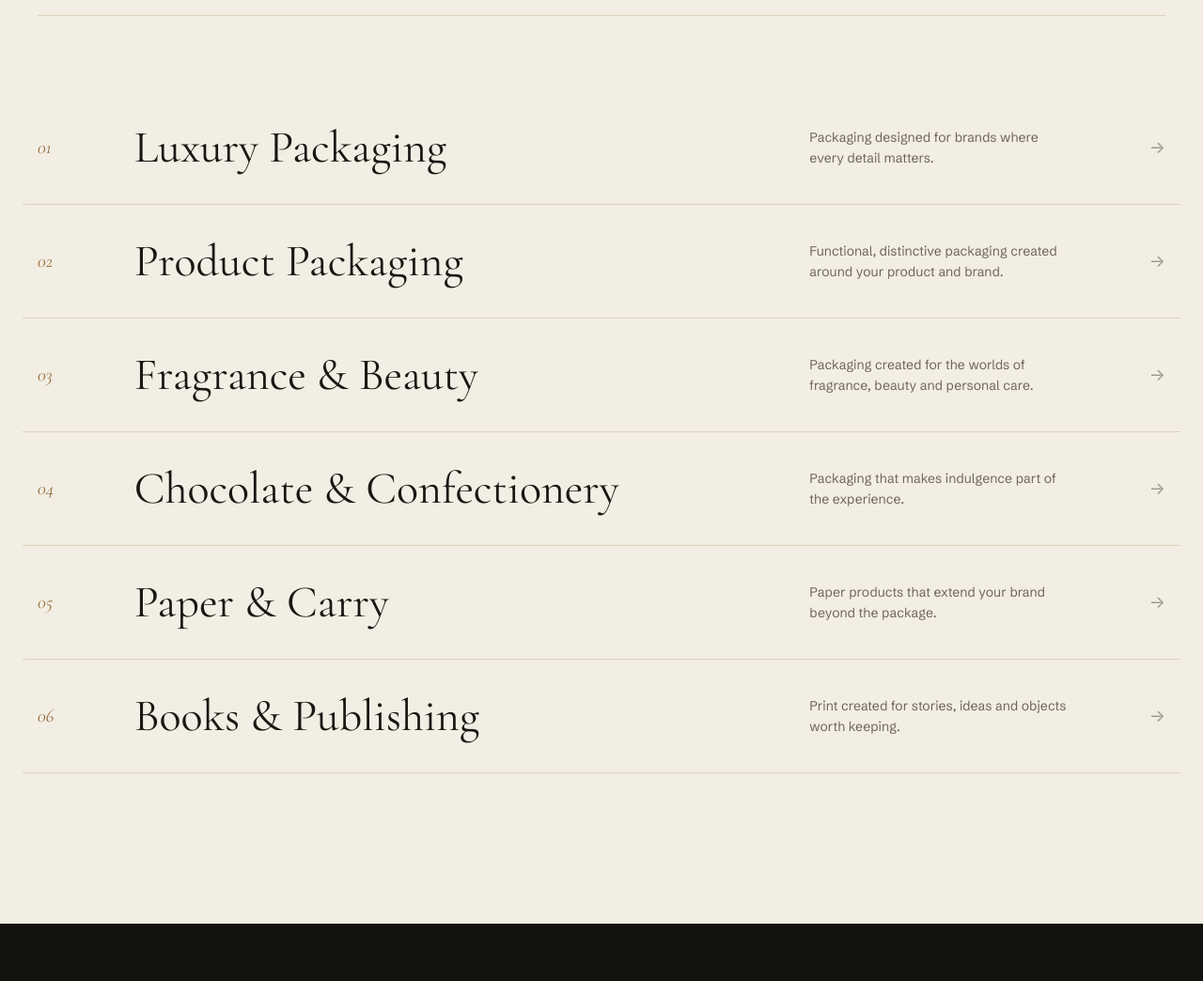
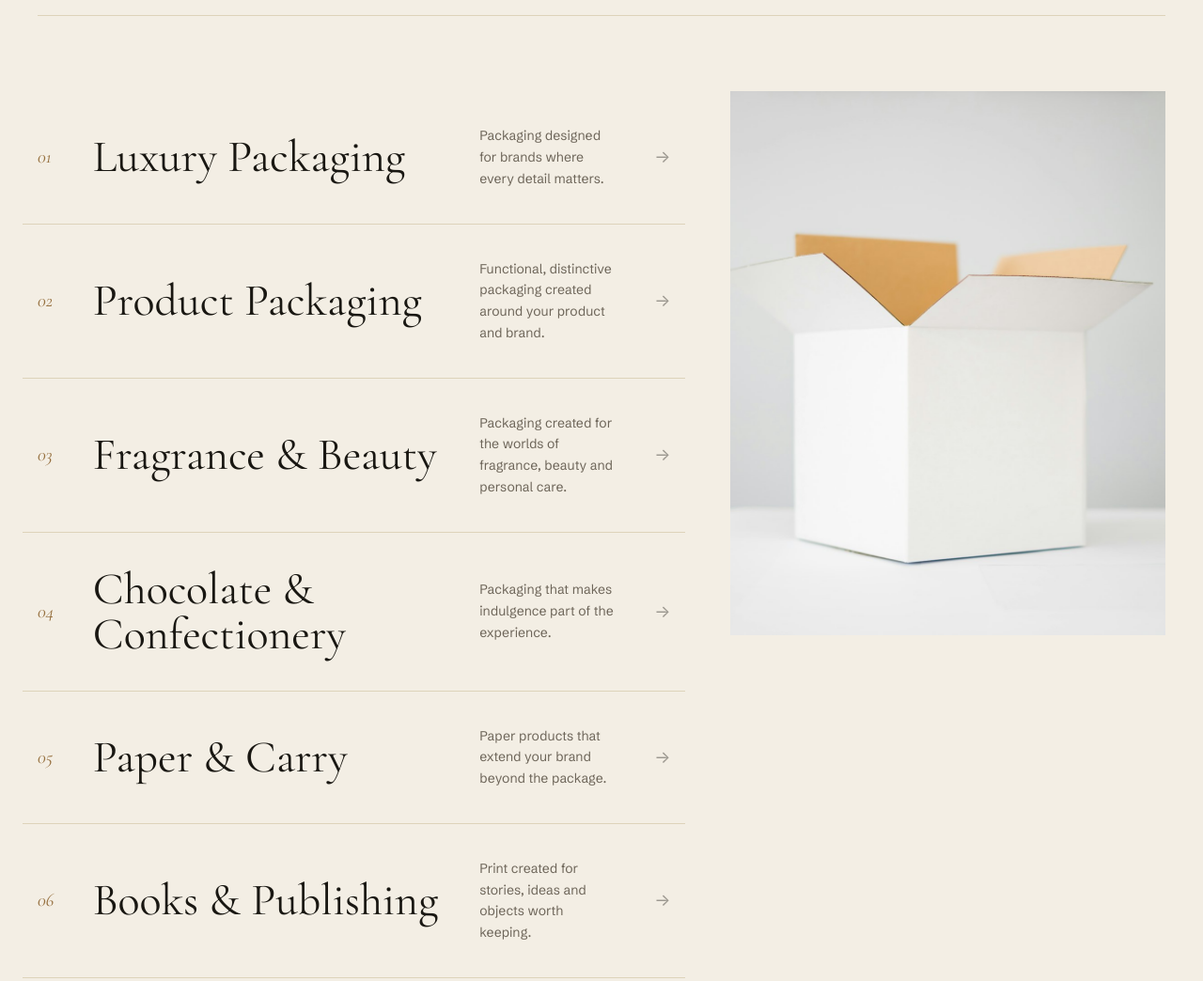
Before and after one commit to Akshi1277/HannahPixels, an Astro site: page / in a window 1280 px wide. Shown: the part 1660-2704 px from the top of the page at 94% size. Built offline with nearby package versions, Linux system fonts and the light colour scheme; Astro itself is replaced by a stand-in of ours.

```diff
--- a/src/components/Footer.astro
+++ b/src/components/Footer.astro
@@ -25,7 +25,7 @@
       </div>
 
       <nav class="md:col-span-2 space-y-4" aria-label="Footer navigation">
-        <h4 class="type-label text-white/45">Sitemap</h4>
+        <h3 class="type-label text-white/45">Sitemap</h3>
         <ul class="space-y-2 text-sm text-white/75">
           <li><a href="/" class="hover:text-accent-quiet transition-colors">Home</a></li>
           <li><a href="/capabilities" class="hover:text-accent-quiet transition-colors">Capabilities</a></li>
@@ -36,7 +36,7 @@
       </nav>
 
       <nav class="md:col-span-3 space-y-4" aria-label="Footer capabilities">
-        <h4 class="type-label text-white/45">Capabilities</h4>
+        <h3 class="type-label text-white/45">Capabilities</h3>
         <ul class="space-y-2 text-sm text-white/75">
           {capabilities.map((c) => (
             <li>
@@ -47,7 +47,7 @@
       </nav>
 
       <div class="md:col-span-2 space-y-4">
-        <h4 class="type-label text-white/45">Enquiries</h4>
+        <h3 class="type-label text-white/45">Enquiries</h3>
         <div class="space-y-2 text-sm text-white/75">
           <a href={`mailto:${CONTACT_EMAIL}`} class="block hover:text-accent-quiet transition-colors">{CONTACT_EMAIL}</a>
           <p class="text-white/45 text-xs tracking-wide">Worldwide enquiries welcome.</p>
--- /dev/null
+++ b/src/components/react/CatalogueReveal.tsx
@@ -0,0 +1,56 @@
+import { useState } from 'react'
+
+interface Item {
+  num: string
+  slug: string
+  title: string
+  summary: string
+  image: string
+  imageAlt: string
+}
+
+export default function CatalogueReveal({ items }: { items: Item[] }) {
+  const [active, setActive] = useState(0)
+
+  return (
+    <div className="grid lg:grid-cols-12 gap-10 lg:gap-16 items-start">
+      <div className="lg:col-span-7">
+        {items.map((item, i) => (
+          <a
+            key={item.slug}
+            href={`/capabilities#${item.slug}`}
+            onMouseEnter={() => setActive(i)}
+            onFocus={() => setActive(i)}
+            className="group grid grid-cols-12 gap-4 sm:gap-8 items-center py-7 md:py-9 border-b border-grid hover:bg-secondary/40 transition-colors -mx-4 px-4"
+          >
+            <span className="col-span-2 sm:col-span-1 font-serif italic text-xl text-accent">{item.num}</span>
+            <h3 className="col-span-9 sm:col-span-7 font-serif text-2xl sm:text-4xl md:text-[2.75rem] lg:text-5xl text-foreground group-hover:text-accent transition-colors leading-none">
+              {item.title}
+            </h3>
+            <div className="hidden sm:block sm:col-span-3">
+              <p className="text-sm text-muted-foreground leading-relaxed max-w-xs">{item.summary}</p>
+            </div>
+            <div className="col-span-1 flex justify-end">
+              <span className="text-lg text-foreground/40 group-hover:text-accent group-hover:translate-x-1 transition-all inline-block">→</span>
+            </div>
+          </a>
+        ))}
+      </div>
+
+      <div className="hidden lg:block lg:col-span-5 sticky top-32">
+        <div className="aspect-[4/5] relative overflow-hidden bg-secondary">
+          {items.map((item, i) => (
+            <img
+              key={item.slug}
+              src={item.image}
+              alt={item.imageAlt}
+              className="absolute inset-0 w-full h-full object-cover transition-opacity duration-700 ease-[cubic-bezier(.16,1,.3,1)]"
+              style={{ opacity: active === i ? 1 : 0 }}
+              loading={i === 0 ? 'eager' : 'lazy'}
+            />
+          ))}
+        </div>
+      </div>
+    </div>
+  )
+}
--- a/src/pages/index.astro
+++ b/src/pages/index.astro
@@ -2,6 +2,7 @@
 import BaseLayout from '@/layouts/BaseLayout.astro'
 import MaskedLines from '@/components/react/MaskedLines'
 import HeadlineReveal from '@/components/HeadlineReveal.astro'
+import CatalogueReveal from '@/components/react/CatalogueReveal'
 import { capabilities } from '@/data/capabilities'
 import { processStages, principles } from '@/data/process'
 ---
@@ -86,25 +87,7 @@
         </p>
       </div>
 
-      <div>
-        {capabilities.map((item) => (
-          <a
-            href={`/capabilities#${item.slug}`}
-            class="group grid grid-cols-12 gap-4 sm:gap-8 items-center py-7 md:py-9 border-b border-grid hover:bg-secondary/40 transition-colors -mx-4 px-4"
-          >
-            <span class="col-span-2 sm:col-span-1 font-serif italic text-xl text-accent">{item.num}</span>
-            <h3 class="col-span-9 sm:col-span-7 font-serif text-2xl sm:text-4xl md:text-[2.75rem] lg:text-5xl text-foreground group-hover:text-accent transition-colors leading-none">
-              {item.title}
-            </h3>
-            <div class="hidden sm:block sm:col-span-3">
-              <p class="text-sm text-muted-foreground leading-relaxed max-w-xs">{item.summary}</p>
-            </div>
-            <div class="col-span-1 flex justify-end">
-              <span class="text-lg text-foreground/40 group-hover:text-accent group-hover:translate-x-1 transition-all inline-block">→</span>
-            </div>
-          </a>
-        ))}
-      </div>
+      <CatalogueReveal client:visible items={capabilities} />
     </div>
   </section>
 
```
